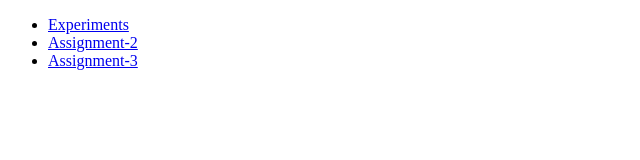
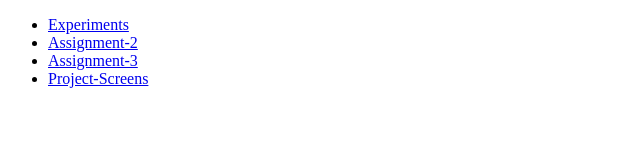
Before and after one commit to pre284mish/cs5610fall2015, a website: page public/index.html in a window 1280 px wide. Shown: the whole page, without its empty margins (0-640 px from the left). Drawn offline with Linux system fonts and the light colour scheme.

Commit message:
link for project submission

```diff
--- a/public/index.html
+++ b/public/index.html
@@ -14,6 +14,10 @@
     <li>
         <a href="/assignment/#/"> Assignment-3 </a>
     </li>
+    <li>
+        <a href="/project/login_register/login_register.view.html"> Project-Screens </a>
+    </li>
+
 </ul>
 
 </body>
```
